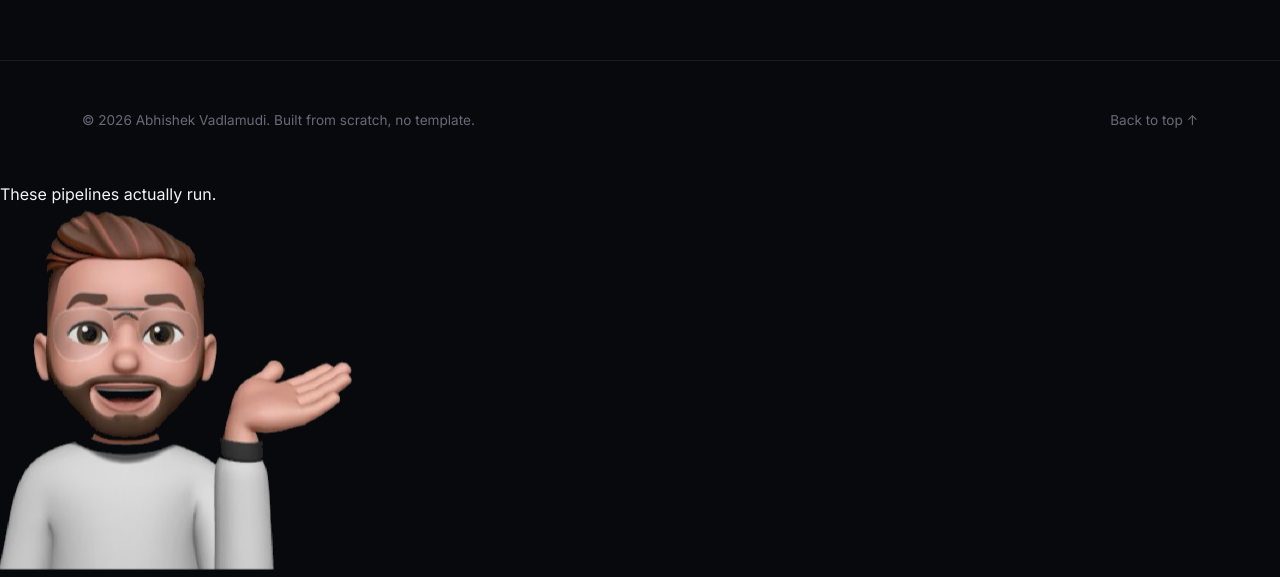
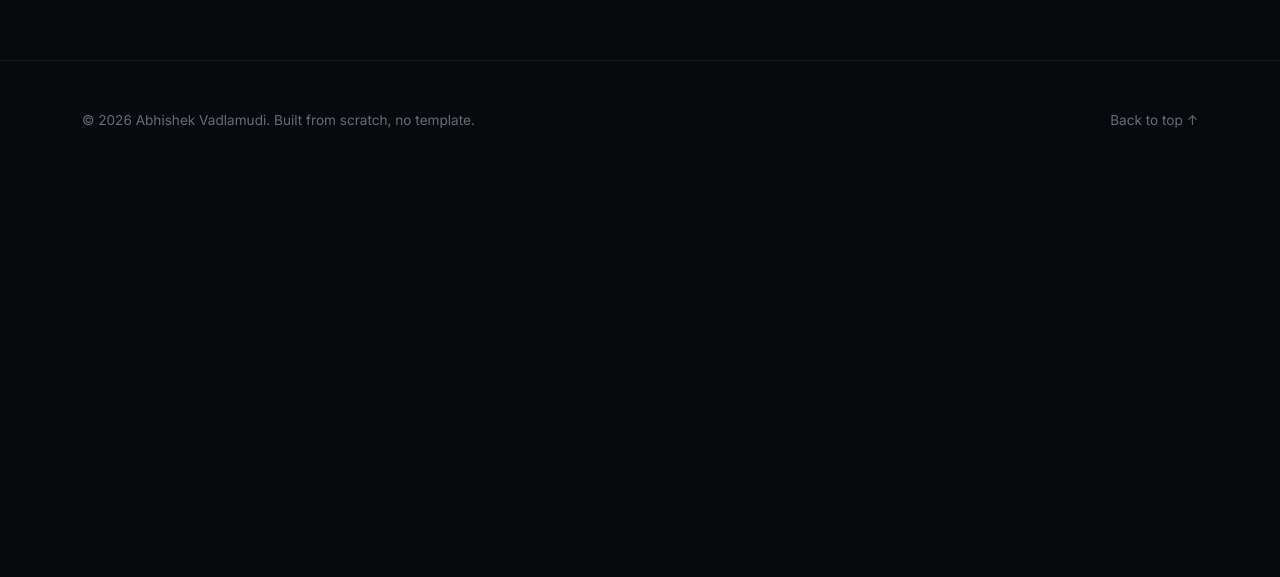
Before and after one commit to vabhishek8/resume-site, a React (Vite) app: page / in a window 1280 px wide. Shown: the part 8678-9255 px from the top of the page. After the commit the page ends 8860 px from the top, so only its background shows below. Built offline with nearby package versions, Linux system fonts and the light colour scheme.

Commit message:
Remove MemojiGuide from App
Removed MemojiGuide component from App.jsx

```diff
--- a/src/App.jsx
+++ b/src/App.jsx
@@ -7,7 +7,6 @@ import Projects from "./components/Projects.jsx";
 import Education from "./components/Education.jsx";
 import Contact from "./components/Contact.jsx";
 import Footer from "./components/Footer.jsx";
-import MemojiGuide from "./components/MemojiGuide.jsx";
 import ScrollProgress from "./components/ScrollProgress.jsx";
 import { useSiteEffects } from "./hooks/useSiteEffects.js";
 
@@ -30,7 +29,6 @@ export default function App() {
         <Contact />
       </main>
       <Footer />
-      <MemojiGuide />
     </>
   );
 }
```
